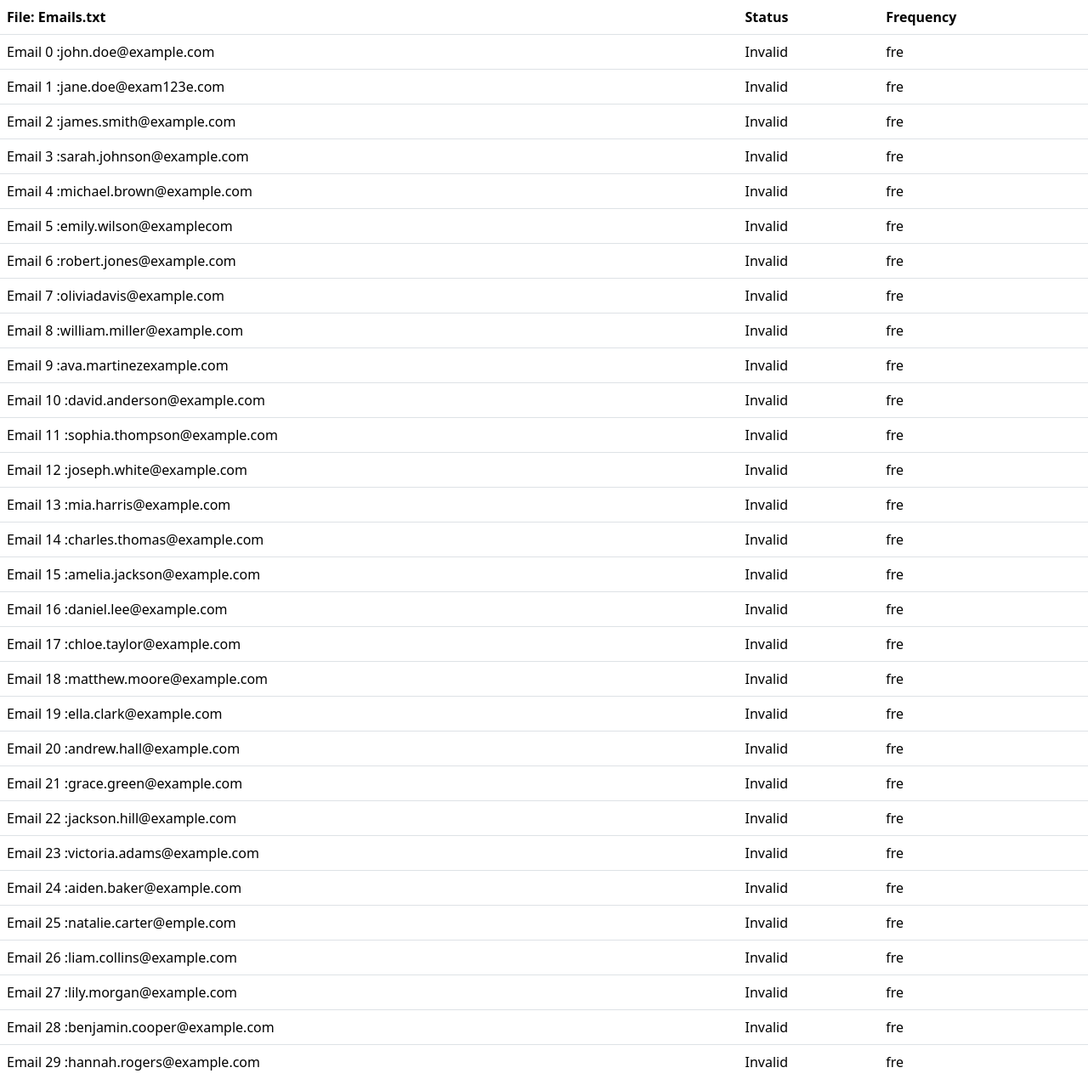
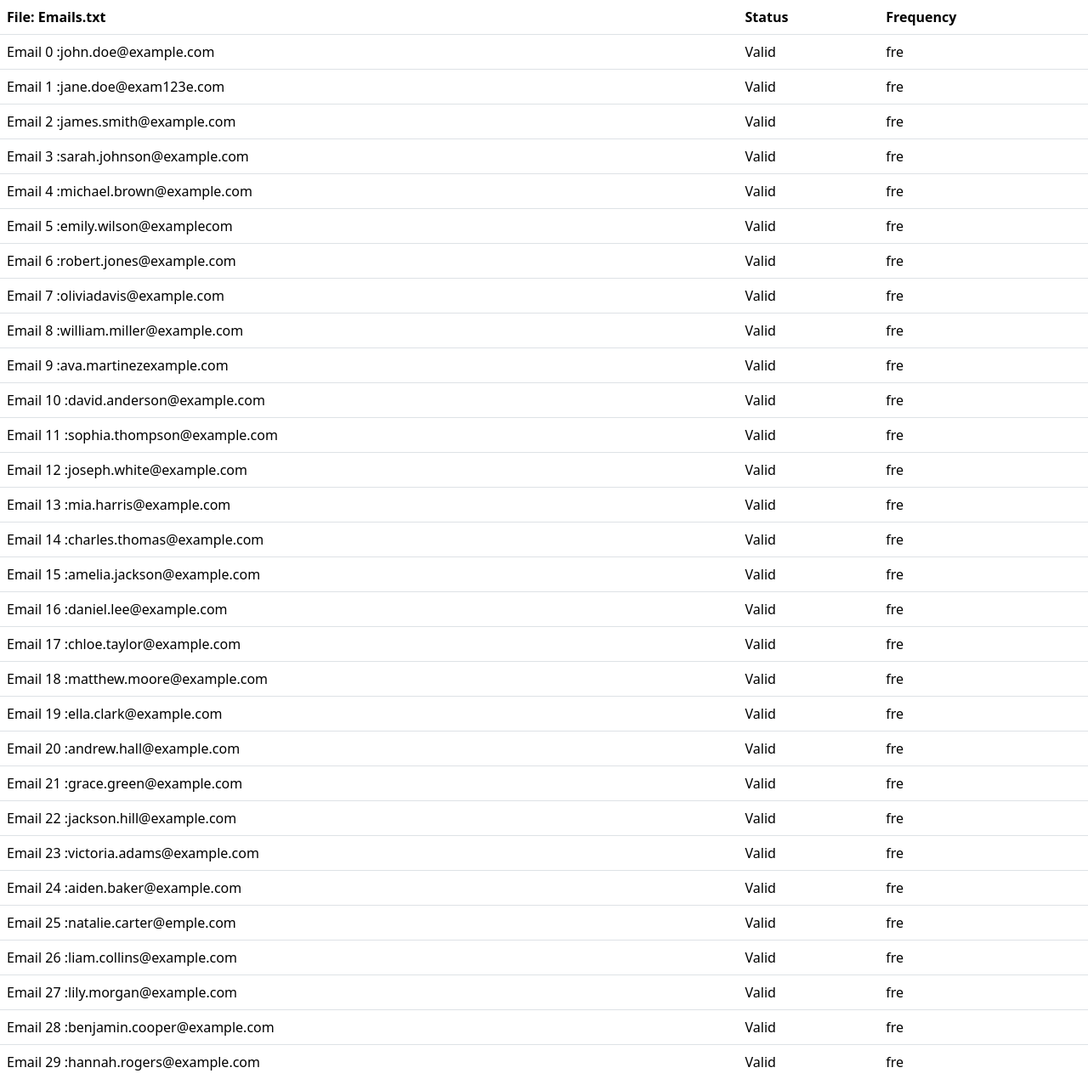
Before and after one commit to Y7T007/TPs-ProgramationWebAvancee, a PHP site: page /TP-0/index.php in a window 1280 px wide. Shown: the top 1270 px of the page at 85% size. Run offline with PHP 8.4, Linux system fonts and the light colour scheme.

Commit message:
Fix email validation status display in index.php

```diff
--- a/TP-0/index.php
+++ b/TP-0/index.php
@@ -50,11 +50,11 @@
                 $n=0;
                 if (isset($emails)){
                     foreach($emails as $email){
-                        validateEmail($email)? $status = "Valid" : $status = "Invalid";
+                        validateEmail($email)? $status = "<td color= 'green'>Valid</td>" : $status = "<td color= 'green'>Valid</td>";
                         echo "
                         <tr>
                             <td>Email $n :".$email."</td>
-                            <td>".$status."</td>
+                            ".$status."
                             <td>fre</td>
                         </tr>";
                         $n+=1;
```
